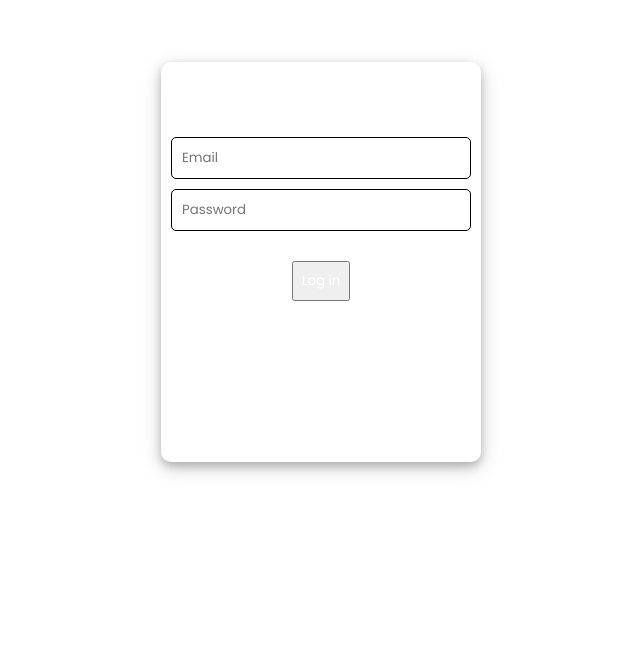
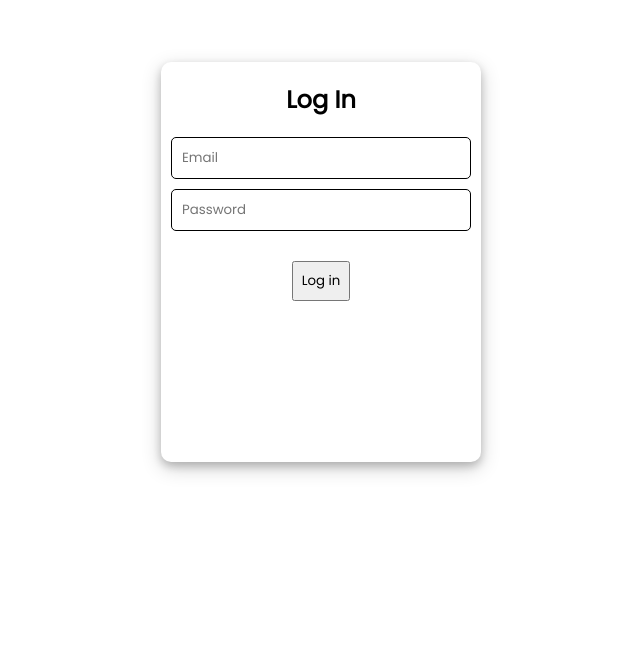
Before and after one commit to FLOODWATCH/FloodWatch, an Angular app: page /register-dash in a window 1280 px wide. Shown: the part 138-800 px from the top of the page, without its empty margins (319-959 px from the left). Built offline with nearby package versions, Linux system fonts and the light colour scheme; data requests are answered from the project's data file; a web font is replaced by a local one.

Commit message:
Fixed text color for login

```diff
--- a/src/app/register/login/login.component.css
+++ b/src/app/register/login/login.component.css
@@ -1,3 +1,6 @@
+* {
+  color: black;
+}
 .log-main-con {
   height: 100vh;
   background-color: white;
```
